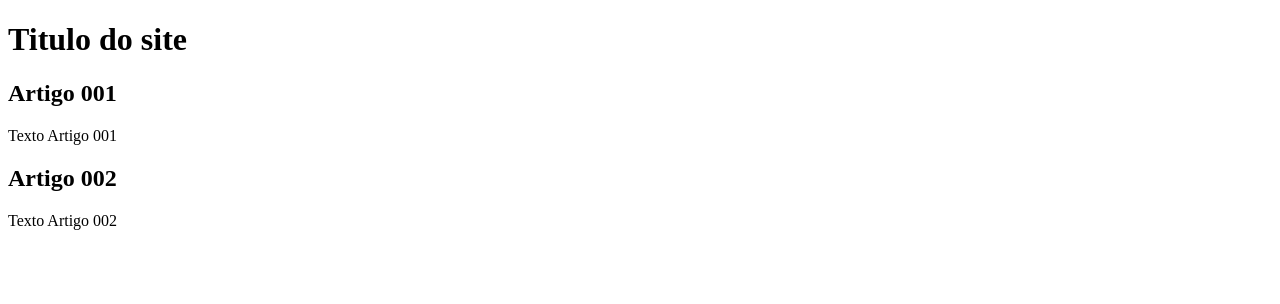
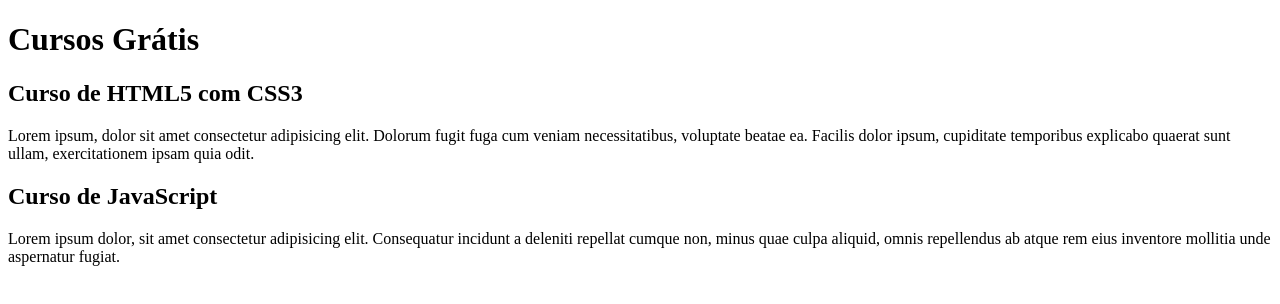
Before and after one commit to vitorinoaap/projeto-site, a plain HTML site: page index.html in a window 1280 px wide. Drawn offline with Linux system fonts and the light colour scheme.

Commit message:
comecei a escrever no conteudo

```diff
--- a/index.html
+++ b/index.html
@@ -8,15 +8,15 @@
 <body>
     <main>
         <header>
-            <h1>Titulo do site</h1>
+            <h1>Cursos Grátis</h1>
         </header>
         <article>
-            <h2>Artigo 001</h2>
-            <p>Texto Artigo 001</p>
+            <h2>Curso de HTML5 com CSS3</h2>
+            <p>Lorem ipsum, dolor sit amet consectetur adipisicing elit. Dolorum fugit fuga cum veniam necessitatibus, voluptate beatae ea. Facilis dolor ipsum, cupiditate temporibus explicabo quaerat sunt ullam, exercitationem ipsam quia odit.</p>
         </article>
         <article>
-            <h2>Artigo 002</h2>
-            <p>Texto Artigo 002</p>
+            <h2>Curso de JavaScript</h2>
+            <p>Lorem ipsum dolor, sit amet consectetur adipisicing elit. Consequatur incidunt a deleniti repellat cumque non, minus quae culpa aliquid, omnis repellendus ab atque rem eius inventore mollitia unde aspernatur fugiat.</p>
         </article>
     </main>
 </body>
```
